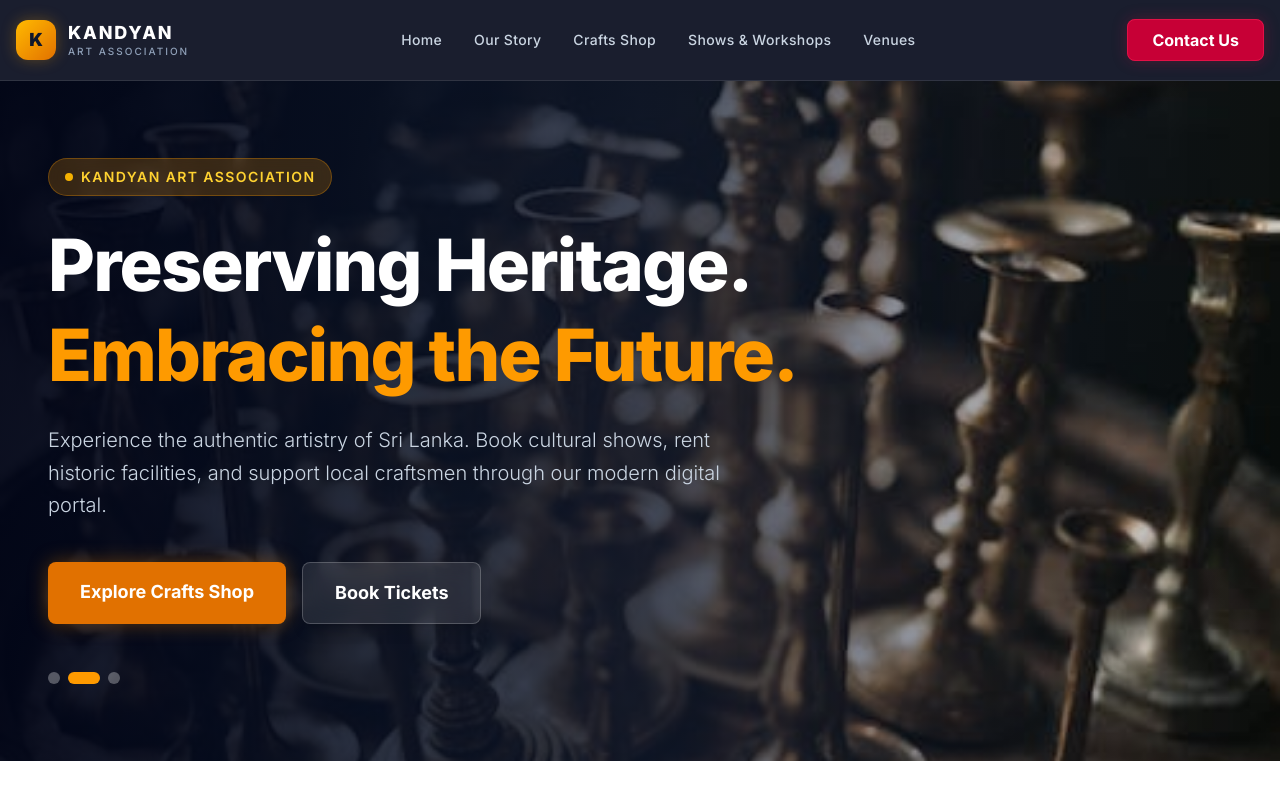
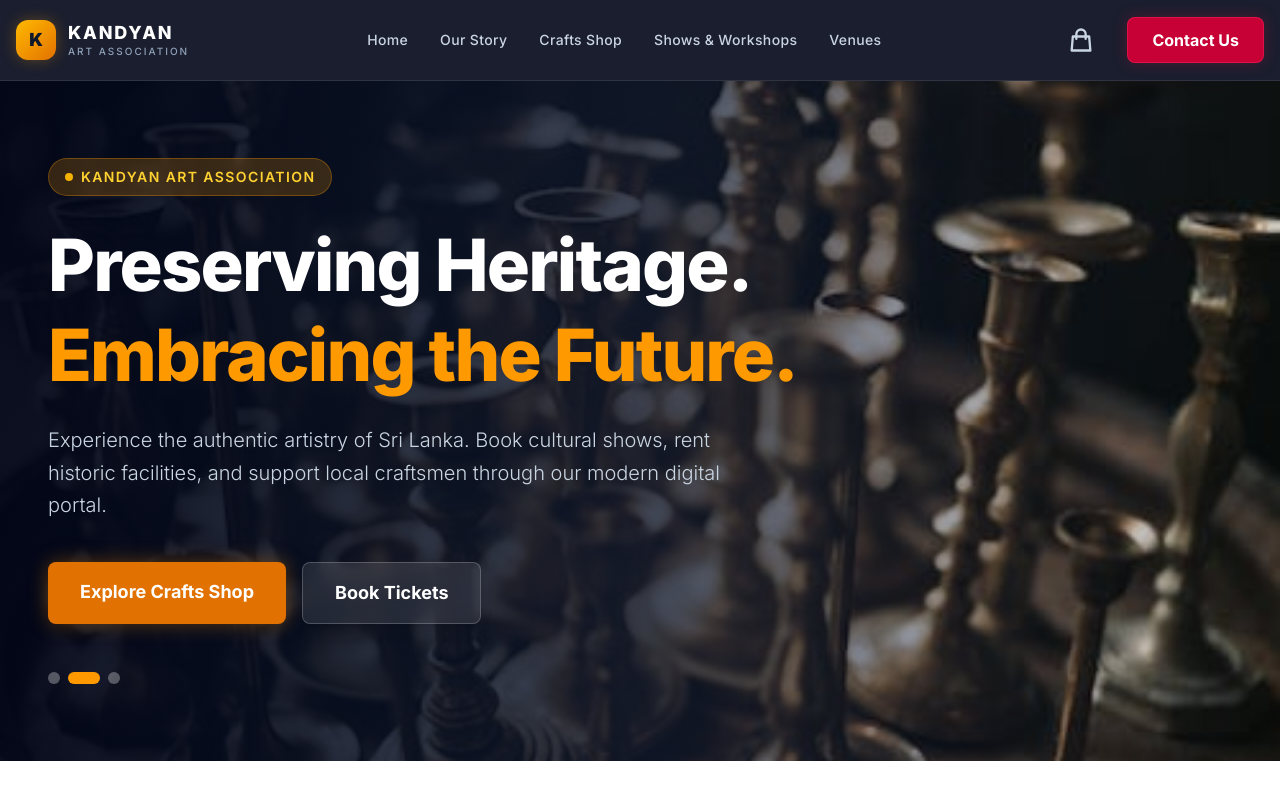
Before and after one commit to shamilaw-sci/CSC3213_20_Group_G, a Next.js app in the folder kandyan-cultural-center-web/: page / in a window 1280 px wide. Shown: the top 800 px of the page. Built offline with nearby package versions, Linux system fonts and the light colour scheme.

Commit message:
feature: adding cart to the header

```diff
--- a/kandyan-cultural-center-web/src/components/Header.tsx
+++ b/kandyan-cultural-center-web/src/components/Header.tsx
@@ -5,6 +5,9 @@ import Link from 'next/link';
 
 export default function Header() {
   const [isMobileMenuOpen, setIsMobileMenuOpen] = useState(false);
+
+  // Temporary state for demonstration - in a real app, this comes from your Cart Context
+  const [cartCount] = useState(0);
 
   // Helper function to close menu when a link is clicked
   const closeMenu = () => setIsMobileMenuOpen(false);
@@ -37,8 +40,19 @@ export default function Header() {
           <Link href="/facilities" className="text-slate-300 hover:text-white hover:drop-shadow-[0_0_8px_rgba(255,255,255,0.5)] transition-all">Venues</Link>
         </nav>
 
-        {/* Desktop CTA Button */}
-        <div className="hidden lg:block">
+        {/* Desktop CTA Button & cart */}
+        <div className="hidden lg:flex items-center gap-6">
+          {/* Cart Button */}
+          <Link href="/cart" className="relative p-2 text-slate-300 hover:text-amber-400 transition-colors group">
+            <svg className="w-7 h-7" fill="none" stroke="currentColor" viewBox="0 0 24 24">
+              <path strokeLinecap="round" strokeLinejoin="round" strokeWidth="2" d="M16 11V7a4 4 0 00-8 0v4M5 9h14l1 12H4L5 9z"></path>
+            </svg>
+            {cartCount > 0 && (
+              <span className="absolute -top-1 -right-1 bg-rose-600 text-white text-[10px] font-bold w-5 h-5 flex items-center justify-center rounded-full border-2 border-slate-950">
+                {cartCount}
+              </span>
+            )}
+          </Link>
           <Link
             href="/#contact"
             className="bg-rose-700 hover:bg-rose-600 text-white px-6 py-2.5 rounded-lg font-bold transition-all duration-300 shadow-[0_0_15px_rgba(190,18,60,0.3)] hover:shadow-[0_0_25px_rgba(190,18,60,0.6)] border border-rose-500/50"
@@ -47,24 +61,35 @@ export default function Header() {
           </Link>
         </div>
 
-        {/* Mobile Menu Toggle Button */}
+        {/* Mobile Menu Toggle & Cart */}
+        <div className="flex lg:hidden items-center gap-4">
+          {/* Cart Icon for Mobile */}
+          <Link href="/cart" className="relative p-2 text-slate-300">
+            <svg className="w-7 h-7" fill="none" stroke="currentColor" viewBox="0 0 24 24">
+              <path strokeLinecap="round" strokeLinejoin="round" strokeWidth="2" d="M16 11V7a4 4 0 00-8 0v4M5 9h14l1 12H4L5 9z"></path>
+            </svg>
+            {cartCount > 0 && (
+              <span className="absolute top-0 right-0 bg-rose-600 text-white text-[9px] font-bold w-4 h-4 flex items-center justify-center rounded-full">
+                {cartCount}
+              </span>
+            )}
+          </Link>
           <button
-          className="lg:hidden text-slate-300 hover:text-white p-2"
+            className="text-slate-300 hover:text-white p-2"
             onClick={() => setIsMobileMenuOpen(!isMobileMenuOpen)}
             aria-label="Toggle Menu"
           >
             {isMobileMenuOpen ? (
-            // X (Close) Icon
               <svg className="w-8 h-8" fill="none" stroke="currentColor" viewBox="0 0 24 24">
                 <path strokeLinecap="round" strokeLinejoin="round" strokeWidth="2" d="M6 18L18 6M6 6l12 12"></path>
               </svg>
             ) : (
-            // Hamburger Icon
               <svg className="w-8 h-8" fill="none" stroke="currentColor" viewBox="0 0 24 24">
                 <path strokeLinecap="round" strokeLinejoin="round" strokeWidth="2" d="M4 6h16M4 12h16M4 18h16"></path>
               </svg>
             )}
           </button>
+        </div>
       </div>
 
       {/* Mobile Menu Dropdown (Animated) */}
@@ -79,6 +104,7 @@ export default function Header() {
           <Link href="/shop" onClick={closeMenu} className="text-lg font-medium text-slate-300 hover:text-white">Crafts Shop</Link>
           <Link href="/workshops" onClick={closeMenu} className="text-lg font-medium text-slate-300 hover:text-white">Shows & Workshops</Link>
           <Link href="/facilities" onClick={closeMenu} className="text-lg font-medium text-slate-300 hover:text-white">Venues</Link>
+          <Link href="/cart" onClick={closeMenu} className="text-lg font-medium text-slate-300">My Cart</Link>
 
           <div className="pt-6 border-t border-white/10">
             <Link
```
Lines whose indentation alone changed are shown as unchanged.
